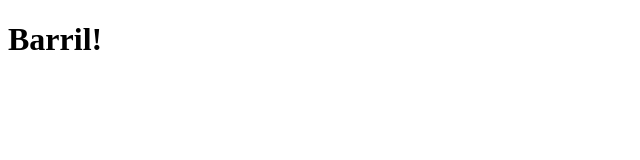
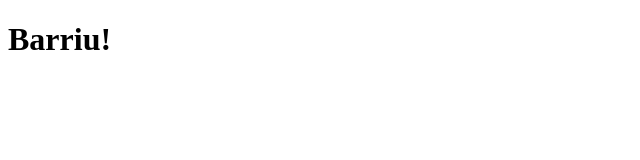
Before and after one commit to P4d404/clone-tabnews, a Next.js app: page / in a window 1280 px wide. Shown: the top 160 px of the page, without its empty margins (0-640 px from the left). Built offline with nearby package versions, Linux system fonts and the light colour scheme.

Commit message:
alteraçao de frase

```diff
--- a/pages/index.js
+++ b/pages/index.js
@@ -1,5 +1,5 @@
 function Home() {
-  return <h1>Barril!</h1>;
+  return <h1>Barriu!</h1>;
 }
 
 export default Home;
```
